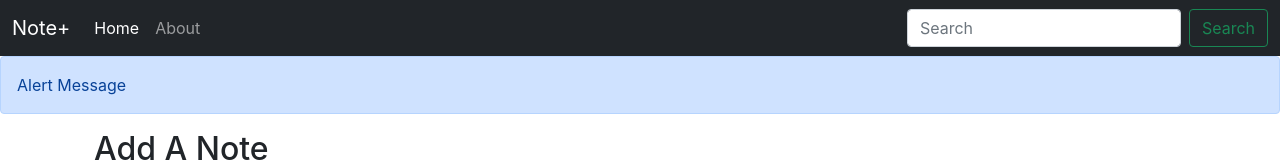
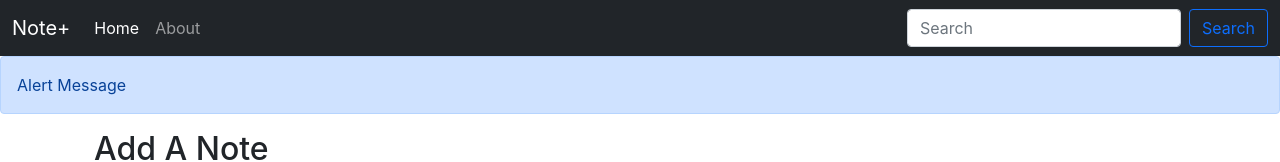
Before and after one commit to Darsh098/NotePlus-MERN, a React (Create React App) app: page / in a window 1280 px wide. Shown: the top 162 px of the page. Built offline with nearby package versions, Linux system fonts and the light colour scheme; the HTML template or start-up script is replaced by a standard one.

Commit message:
Style - Changed The Search Button Color

```diff
--- a/src/Components/Navbar.js
+++ b/src/Components/Navbar.js
@@ -24,7 +24,7 @@
                     </ul>
                     <form className="d-flex">
                         <input className="form-control me-2" type="search" placeholder="Search" aria-label="Search" />
-                        <button className="btn btn-outline-success" type="submit">Search</button>
+                        <button className="btn btn-outline-primary" type="submit">Search</button>
                     </form>
                 </div>
             </div>
```
